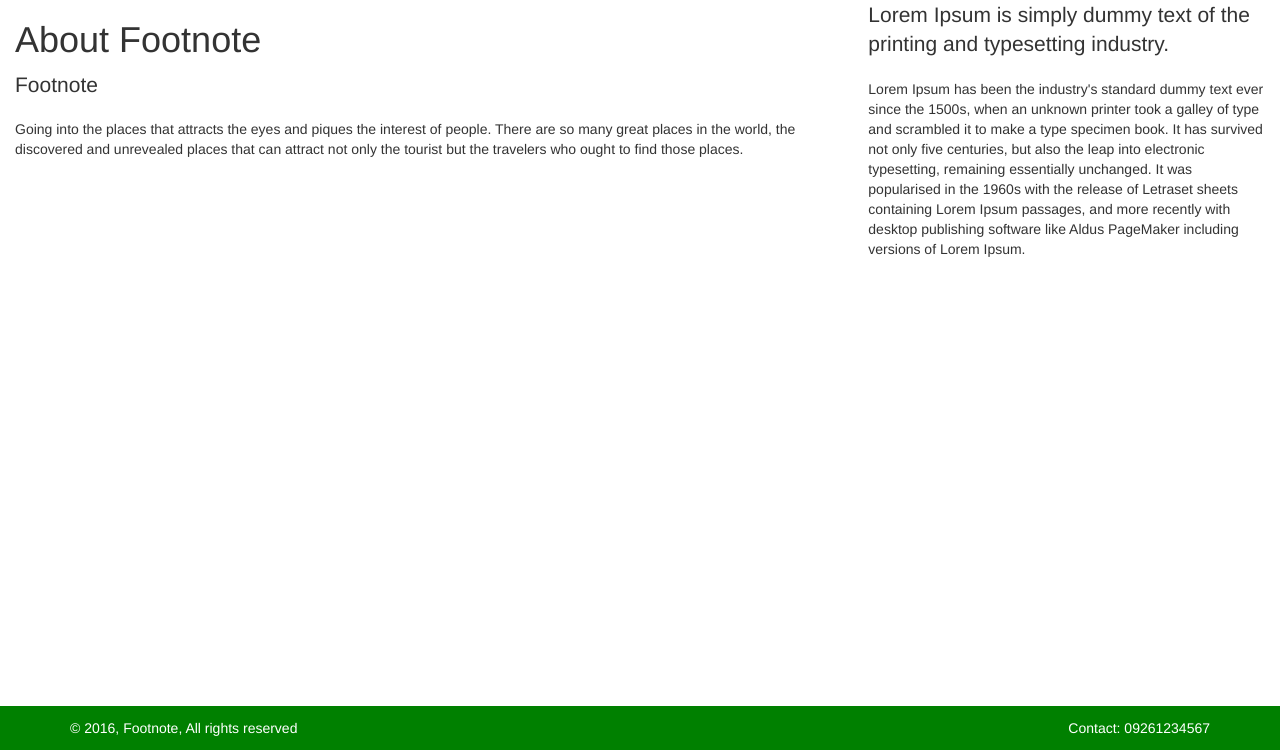
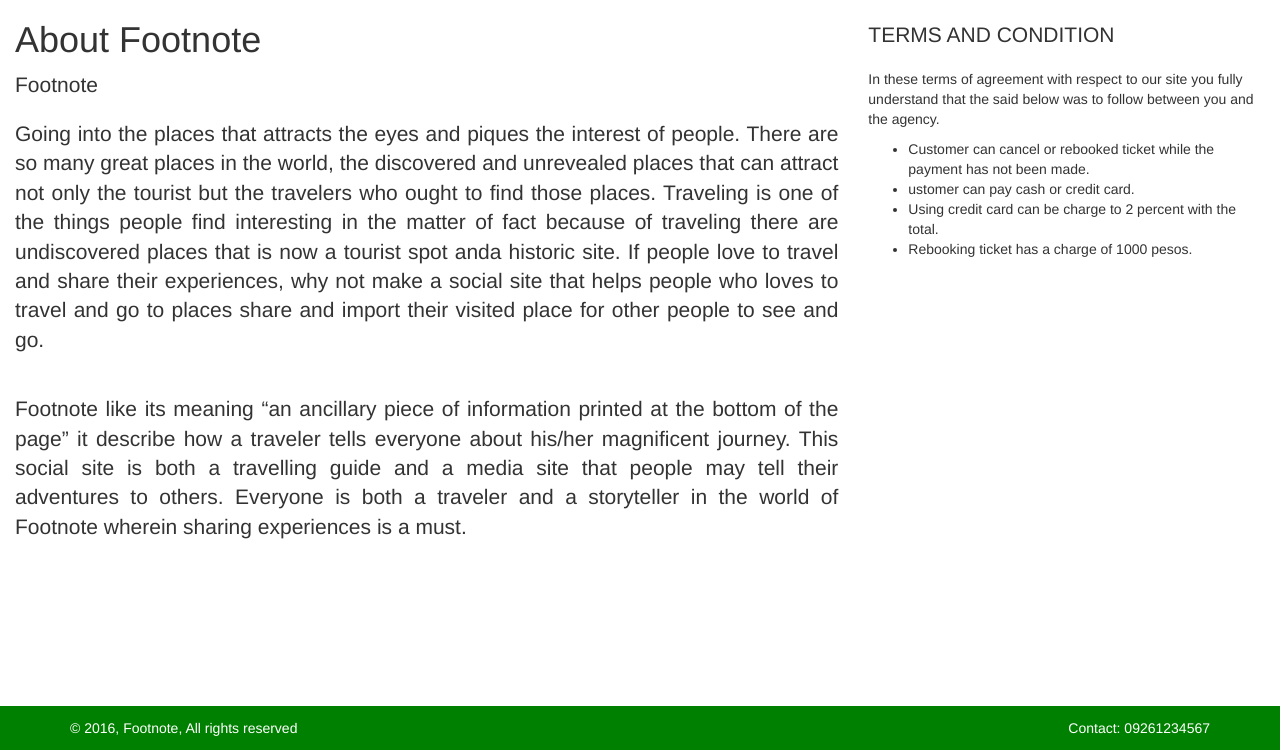
Before and after one commit to leomarbucud/fn, a PHP site: page /about.php in a window 1280 px wide. Shown: the part 50-800 px from the top of the page. Run offline with PHP 8.4, Linux system fonts and the light colour scheme; some libraries are stand-ins or nearby versions.

Commit message:
Update splash and about page

```diff
--- a/include/include.about.php
+++ b/include/include.about.php
@@ -5,12 +5,20 @@
 				<div class="col-md-8">
 					<h1>About Footnote</h1>
 					<p class="lead">Footnote</p>
-					<p>Going into the places that attracts the eyes and piques the interest of people. There are so many great places in the world, the discovered and unrevealed places that can attract not only the tourist but the travelers who ought to find those places. </p>
-
+					<p class="lead" align=justify>Going into the places that attracts the eyes and piques the interest of people. There are so many great places in the world, the discovered and unrevealed places that can attract not only the tourist but the travelers who ought to find those places. Traveling is one of the things people find interesting in the matter of fact because of traveling there are undiscovered places that is now a tourist spot anda historic site. If people love to travel and share their experiences, why not make a social site that helps people who loves to travel and go to places share and import their visited place for other people to see and go. </p>
+					<br>
+					<p class="lead" align=justify>Footnote like its meaning “an ancillary piece of information printed at the bottom of the page” it describe how a traveler tells everyone about his/her magnificent journey. This social site is both a travelling guide and a media site that people may tell their adventures to others. Everyone is both a traveler and a storyteller in the world of Footnote wherein sharing experiences is a must.</p>
 				</div>
 				<div class="col-md-4">
-					<p class="lead">Lorem Ipsum is simply dummy text of the printing and typesetting industry. </p>
-					<p>Lorem Ipsum has been the industry's standard dummy text ever since the 1500s, when an unknown printer took a galley of type and scrambled it to make a type specimen book. It has survived not only five centuries, but also the leap into electronic typesetting, remaining essentially unchanged. It was popularised in the 1960s with the release of Letraset sheets containing Lorem Ipsum passages, and more recently with desktop publishing software like Aldus PageMaker including versions of Lorem Ipsum.</p>
+					<br>
+					<p class="lead">TERMS AND CONDITION</p>
+					<p>In these terms of agreement with respect to our site you fully understand that the said below was to follow between you and the agency.</p>
+					<ul>
+						<li>Customer can cancel or rebooked ticket while the payment has not been made.
+						<li>ustomer can pay cash or credit card.
+						<li>Using credit card can be charge to 2 percent  with the total.
+						<li>Rebooking ticket has a charge of 1000 pesos.
+					</ul>
 				</div>
 			</div>
 		</div>
--- a/include/include.splash.php
+++ b/include/include.splash.php
@@ -1,5 +1,5 @@
 <?php
-$s = new Session;
+
 $db = new DB;
 $sql =  "SELECT ";
 $sql .= "* ";
@@ -87,6 +87,7 @@ $places = $db->rows($sql);
 	</div>
 
 </div>
+
 <?php if($s->_get('user') && $s->_get('welcome')) : ?>
 <div id="welcomeModal" class="modal fade" tabindex="-1" role="dialog" >
   <div class="modal-dialog" role="document">
```
Also changed, not shown: assets/images/uploads/galleries/1484360725_129e2677ea75381d558f7714ae0dde0e.jpg (added).
